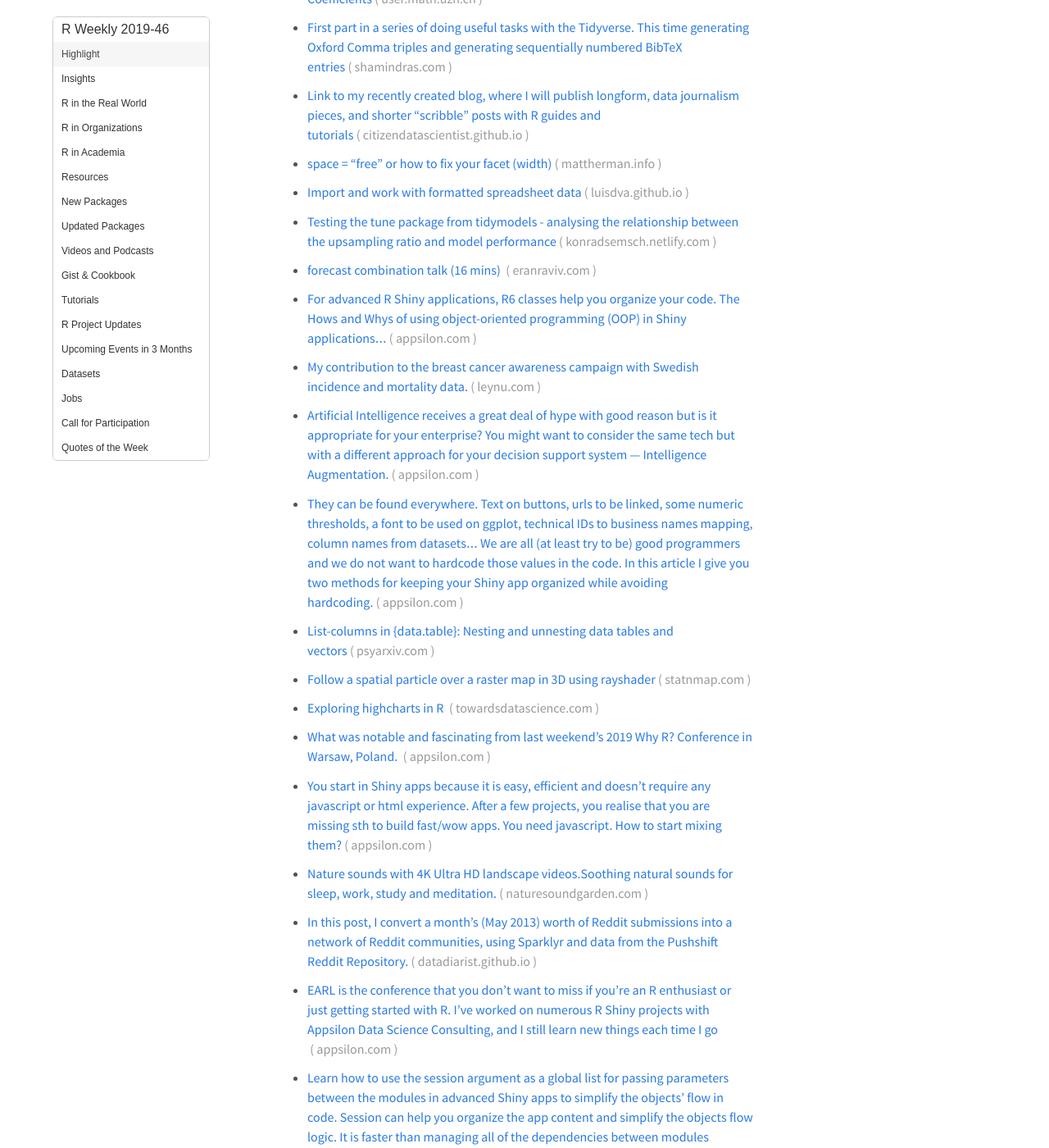
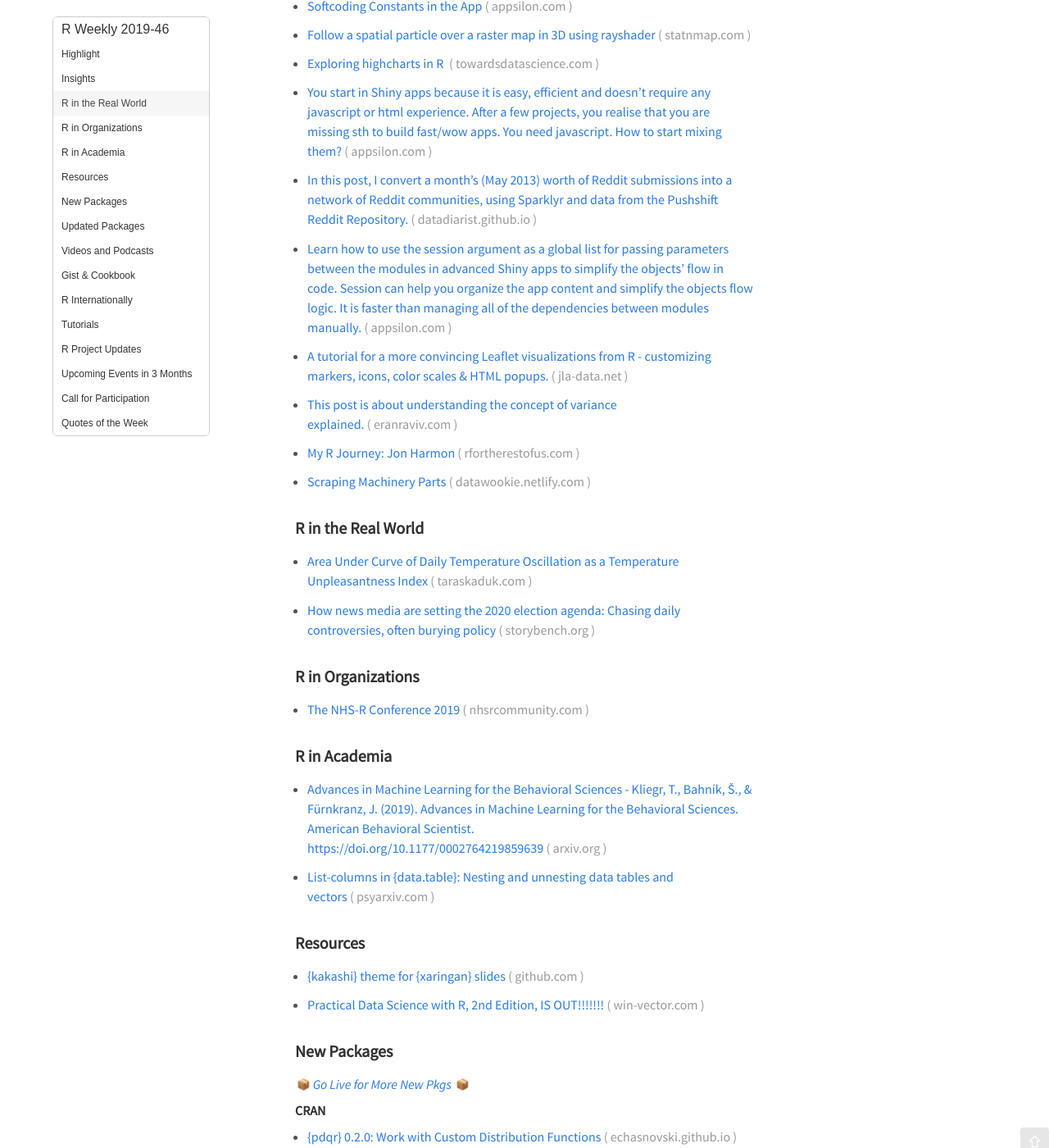
Before and after one commit to rweekly/rweekly.org, a Jekyll site: the page built from draft.md, in a window 1280 px wide and 1400 px high, scrolled down 1243 px. Shown: the whole window at 82% size. Built offline with Jekyll 4.4.1, drawn with Linux system fonts in a browser that asks for light colours; emoji names are drawn with the system emoji font; comment, search, counter and statistics services are not loaded; some of the changed text lies outside the part shown.

Commit message:
draft ready for highlights

```diff
--- a/draft.md
+++ b/draft.md
@@ -9,74 +9,54 @@
 
 ###  Highlight
 
+
+### Insights
+
 + [future 1.15.0 - Lazy Futures are Now Launched if Queried](https://www.jottr.org/2019/11/09/resolved-launches-lazy-futures/)
 + [Statistical uncertainty with R and pdqr](http://www.questionflow.org/2019/11/11/statistical-uncertainty-with-r-and-pdqr/)
 + [An API for @racently](https://datawookie.netlify.com/blog/2019/11/an-api-for-racently/)
 + [When Cross-Validation is More Powerful than Regularization](http://www.win-vector.com/blog/2019/11/when-cross-validation-is-more-powerful-than-regularization/)
 + [workloopR: Analysis of work loops and other data from muscle physiology experiments in R](https://ropensci.org/technotes/2019/11/14/workloopr-release/)
 + [#30DayMapChallenge: 30 days building maps (2) - tmap](https://statnmap.com/2019-11-15-30daymapchallenge-building-maps-2-tmap/)
-
 + [A Shiny App visualising the CRAN Dependency graph](https://shiny.john-coene.com/cran)
 + [An htmlwidget to visualise large monopartite graphs.](https://grapher.network/)
-+ [An Autoconf Primer for R Package Authors](https://https://unconj.ca/blog/an-autoconf-primer-for-r-package-authors.html)
-+ [I try to solve Data Science problems that I find interesting using R.](http://www.dataatomic.com/post/index.xml)
-+ [Personal blog with weekly posts regarding R and R tutorials](https://iamnagdev.wordpress.com/)
++ [An Autoconf Primer for R Package Authors](https://unconj.ca/blog/an-autoconf-primer-for-r-package-authors.html)
 + [Visualize urban growth in Spain](https://dominicroye.github.io/en/2019/visualize-urban-growth/)
-+ [Usando el paquete Janitor para limpiar datos de forma fácil y prolija](https://elradar.github.io/2019/10/19/un-cran-a-la-vez-janitor/)
 + [Rugby World Cup history with ggalluvial](https://david.frigge.nz/posts/2019-10-rugby-world-cup/)
-+ [How to develop use cases and build your Intelligence Augmentation model, dashboard, or packagge. Tips from the pros](https://appsilon.com/decision-support-systems-4-how-to-implement-an-ia-solution/)
 + [Calculating (Twitter) Vocabulary Breadth of U.S. Presidential Candidates Using Type-Token Ratio (TTR)](https://gilliganondata.github.io/twitter-ttr/twitter-ttr-refined.nb.html)
 + [Analyzing restaurants visited last 12 months](https://jechave.com/post/12-months-of-restaurants/)
 + [Testing the tune package from tidymodels - analysing the relationship between the upsampling ratio and model performance](https://konradsemsch.netlify.com/2019/10/testing-the-tune-package-from-tidymodels-analysing-the-relationship-between-the-upsampling-ratio-and-model-performance/)
-+ [The differences between Intelligence Augmentation and Artificial Intelligence. IA vs. AI. In praise of partnership between human and machine as opposed to replacement! Both sides contribute strengths, like a centaur ](https://appsilon.com/decision-making-support-systems-3-differences-between-ia-and-ai/)
 + [Describes the best practices for setting automated test architecture for Shiny apps. Automate and test early and often with unit tests, user interface tests, and performance tests.](https://appsilon.com/super-solutions-for-shiny-architecture-5-automated-tests/)
-+ [varycoef: An R Package to Model Spatially Varying Coefficients](http://user.math.uzh.ch/dambon/blogs/varycoef_release.html)
 + [First part in a series of doing useful tasks with the Tidyverse. This time generating Oxford Comma triples and generating sequentially numbered BibTeX entries](https://www.shamindras.com/posts/2019-07-15-shrotriya2019tidyfunpt1/)
-+ [Link to my recently created blog, where I will publish longform, data journalism pieces, and shorter "scribble" posts with R guides and tutorials](https://citizendatascientist.github.io/index.xml)
 + [space = "free" or how to fix your facet (width)](https://mattherman.info/blog/fix-facet-width/)
 + [Import and work with formatted spreadsheet data](https://luisdva.github.io/rstats/annotate-mf/)
-+ [Testing the tune package from tidymodels - analysing the relationship between the upsampling ratio and model performance](https://konradsemsch.netlify.com/2019/10/testing-the-tune-package-from-tidymodels-analysing-the-relationship-between-the-upsampling-rati-and-model-performance/)
-+ [forecast combination talk (16 mins) ](https://eranraviv.com/forecast-combination-talk/)
 + [For advanced R Shiny applications, R6 classes help you organize your code. The Hows and Whys of using object-oriented programming (OOP) in Shiny applications...](https://appsilon.com/super-solutions-for-shiny-apps-using-r6-classes/)
-+ [My contribution to the breast cancer awareness campaign with Swedish incidence and mortality data.](https://www.leynu.com/post/2019-10-10-breast_cancer_nordic/)
-+ [Artificial Intelligence receives a great deal of hype with good reason but is it appropriate for your enterprise? You might want to consider the same tech but with a different approach for your decision support system — Intelligence Augmentation.](https://appsilon.com/decision-making-support-systems-1/)
-+ [They can be found everywhere. Text on buttons, urls to be linked, some numeric thresholds, a font to be used on ggplot, technical IDs to business names mapping, column names from datasets… We are all (at least try to be) good programmers and we do not want to hardcode those values in the code. In this article I give you two methods for keeping your Shiny app organized while avoiding hardcoding.](https://appsilon.com/super-solutions-for-shiny-architecture-3-5-softcoding-constants-in-the-app/)
-+ [List-columns in {data.table}: Nesting and unnesting data tables and vectors](https://psyarxiv.com/u8ekc/)
++ [My contribution to the breast cancer awareness campaign with Swedish incidence and mortality data.](https://www.leynu.com/breast-cancer-awareness/)
++ [Softcoding Constants in the App](https://appsilon.com/super-solutions-for-shiny-architecture-3-5-softcoding-constants-in-the-app/)
 + [Follow a spatial particle over a raster map in 3D using rayshader](https://statnmap.com/2019-10-06-follow-moving-particle-trajectory-on-raster-with-rayshader/)
-+ [Exploring highcharts in R ](https://towardsdatascience.com/@manasimahadik)
-+ [What was notable and fascinating from last weekend's 2019 Why R? Conference in Warsaw, Poland.   ](https://appsilon.com/why-r-warsaw-2019-recap/)
++ [Exploring highcharts in R ](https://towardsdatascience.com/exploring-highcharts-in-r-f754143efda7)
 + [You start in Shiny apps because it is easy, efficient and doesn't require any javascript or html experience. After a few projects, you realise that you are missing sth to build fast/wow apps. You need javascript. How to start mixing them?](https://appsilon.com/super-solutions-for-shiny-architecture-2-javascript-is-your-friend/)
-+ [Nature sounds with 4K Ultra HD landscape videos.Soothing natural sounds for sleep, work, study and meditation.](https://www.naturesoundgarden.com/feed/)
 + [In this post, I convert a month's (May 2013) worth of Reddit submissions into a network of Reddit communities, using Sparklyr and data from the Pushshift Reddit Repository.](http://datadiarist.github.io/post/mapping-the-underlying-social-structure-of-reddit/)
-+ [EARL is the conference that you don't want to miss if you're an R enthusiast or just getting started with R. I've worked on numerous R Shiny projects with Appsilon Data Science Consulting, and I still learn new things each time I go ](https://appsilon.com/earl-london-2019-conference-recap/)
 + [Learn how to use the session argument as a global list for passing parameters between the modules in advanced Shiny apps to simplify the objects’ flow in code. Session can help you organize the app content and simplify the objects flow logic. It is faster than managing all of the dependencies between modules manually.](https://appsilon.com/super-solutions-for-shiny-architecture-1-of-5-using-session-data/)
-+ [Interactive globes for R, seamlessly integrated with shiny.](https://globe4r.john-coene.com/)
 + [A tutorial for a more convincing Leaflet visualizations from R - customizing markers, icons, color scales & HTML popups.](https://www.jla-data.net/eng/leaflet-in-r-tips-and-tricks/index.html)
 + [This post is about understanding the concept of variance explained.](https://eranraviv.com/understanding-variance-explained-in-pca/)
-
-
-
++ [My R Journey: Jon Harmon](https://rfortherestofus.com/2019/11/my-r-journey-jon-harmon/)
 
 + [Scraping Machinery Parts](https://datawookie.netlify.com/blog/2019/11/scraping-machinery-parts/)
-
-### Insights
-
-+ [My R Journey: Jon Harmon](https://rfortherestofus.com/2019/11/my-r-journey-jon-harmon/)
 
 ### R in the Real World
 
 + [Area Under Curve of Daily Temperature Oscillation as a Temperature Unpleasantness Index](https://taraskaduk.com/2019/11/11/tui/)
-
 + [How news media are setting the 2020 election agenda: Chasing daily controversies, often burying policy](http://www.storybench.org/how-news-media-are-setting-the-2020-election-agenda-chasing-daily-controversies-often-burying-policy/)
 
 ###  R in Organizations
 
 + [The NHS-R Conference 2019](https://nhsrcommunity.com/blog/the-nhs-r-conference-2019/)
 
-
 ###  R in Academia
 
 + [Advances in Machine Learning for the Behavioral Sciences - Kliegr, T., Bahník, Š., & Fürnkranz, J. (2019). Advances in Machine Learning for the Behavioral Sciences. American Behavioral Scientist. https://doi.org/10.1177/0002764219859639](https://arxiv.org/pdf/1911.03249.pdf)
++ [List-columns in {data.table}: Nesting and unnesting data tables and vectors](https://psyarxiv.com/u8ekc/)
 
 ###  Resources
 
@@ -185,12 +162,6 @@
 
 More past events at [R conferences & meetups](https://conf.rweekly.org).
 
-### Datasets
-
-
-### Jobs
-
-
 ###  Call for Participation
 
 + [Community Call - Last Night, Testing Saved my Life](https://ropensci.org/blog/2019/11/12/commcall-dec2019/)
@@ -198,3 +169,9 @@
 <p class="hide-support added-hostname support-rweekly" style="text-align: center;font-weight: bold;">Your <a class="non-visited externalLink" href="https://www.patreon.com/rweekly" onclick="pas(this)">support</a> will keep R Weekly team moving! 💡</p>
 
 ###  Quotes of the Week
+
+<blockquote class="twitter-tweet"><p lang="en" dir="ltr">TIL about another great base <a href="https://twitter.com/hashtag/R?src=hash&amp;ref_src=twsrc%5Etfw">#R</a> function: ls.str(). Nice dplyr::glimpse()-like view of all the objects (dataframes, lists, vectors, functions) in local environment <a href="https://twitter.com/hashtag/rstats?src=hash&amp;ref_src=twsrc%5Etfw">#rstats</a> <a href="https://t.co/8SpzVdMXIh">pic.twitter.com/8SpzVdMXIh</a></p>&mdash; Kurtis Pivert (@kpivert) <a href="https://twitter.com/kpivert/status/1194396660086005763?ref_src=twsrc%5Etfw">November 12, 2019</a></blockquote> <script async src="https://platform.twitter.com/widgets.js" charset="utf-8"></script>
+
+<blockquote class="twitter-tweet"><p lang="en" dir="ltr">I have absolutely nothing nice to say about `difftime()` <a href="https://twitter.com/hashtag/rstats?src=hash&amp;ref_src=twsrc%5Etfw">#rstats</a><br><br>I had banned `-.POSIXt` in linked thread, I think I&#39;ll write `good_difftime()` and define `difftime &lt;- function(...) stop(&quot;never again, use good_difftime() instead&quot;)` in my RProfile too,<a href="https://t.co/WdXkrqt8XR">https://t.co/WdXkrqt8XR</a> <a href="https://t.co/I8iT3oQn93">pic.twitter.com/I8iT3oQn93</a></p>&mdash; Antoine Fabri (@antoine_fabri) <a href="https://twitter.com/antoine_fabri/status/1194691585935597568?ref_src=twsrc%5Etfw">November 13, 2019</a></blockquote> <script async src="https://platform.twitter.com/widgets.js" charset="utf-8"></script>
+
+<blockquote class="twitter-tweet"><p lang="en" dir="ltr">If you want to try out GitHub Actions for <a href="https://twitter.com/hashtag/rstats?src=hash&amp;ref_src=twsrc%5Etfw">#rstats</a> packages, we have custom actions and example workflows at <a href="https://t.co/R94ru1USN1">https://t.co/R94ru1USN1</a> <a href="https://t.co/VH4hsK7QyG">https://t.co/VH4hsK7QyG</a></p>&mdash; Jim Hester (@jimhester_) <a href="https://twitter.com/jimhester_/status/1194684150294470660?ref_src=twsrc%5Etfw">November 13, 2019</a></blockquote> <script async src="https://platform.twitter.com/widgets.js" charset="utf-8"></script>
```
Also changed, not shown: other parts of draft.md (+10 -13 lines).
